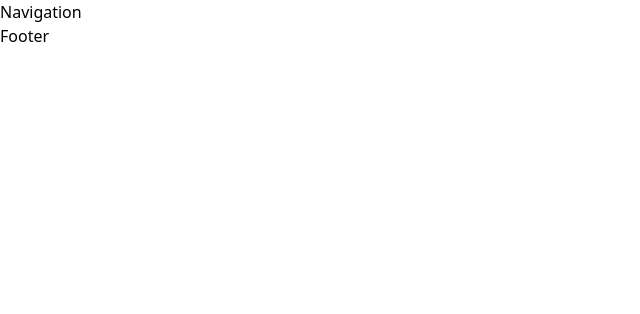
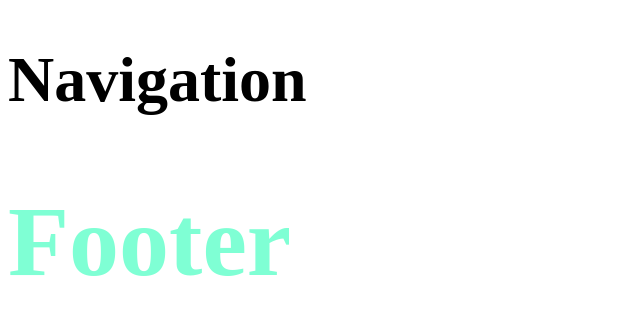
Before and after one commit to iamharshpatil/Test_React, a React (Vite) app: page / in a window 1280 px wide. Shown: the top 314 px of the page, without its empty margins (0-640 px from the left). Built offline with nearby package versions, Linux system fonts and the light colour scheme.

Commit message:
appling Module css

```diff
--- a/src/App.jsx
+++ b/src/App.jsx
@@ -10,9 +10,8 @@ const App = () => {
         <Navigation />
       </Wapper>
 
-      <Wapper>
+
         <Footer />
-      </Wapper>
     </>
   );
 };
--- a/src/assets/components/Footer.jsx
+++ b/src/assets/components/Footer.jsx
@@ -1,9 +1,9 @@
-import React from 'react'
+import css from './Footer.module.css'
 
-function Footer(props) {
+function Footer() {
   return (
     <div>
-      <h1>Footer</h1>
+      <h1 className={css.heading} >Footer</h1>
     </div>
   )
 }
--- /dev/null
+++ b/src/assets/components/Footer.module.css
@@ -0,0 +1,5 @@
+.heading {
+    color: aquamarine;
+    font-size: 100px  ;
+    font-weight: bold;
+}
--- a/src/main.jsx
+++ b/src/main.jsx
@@ -1,6 +1,6 @@
 import { createRoot } from 'react-dom/client'
 import App from './App.jsx'
-import "./assets/index.css"
+
 
 createRoot(document.getElementById('root')).render(
 <App />
```
